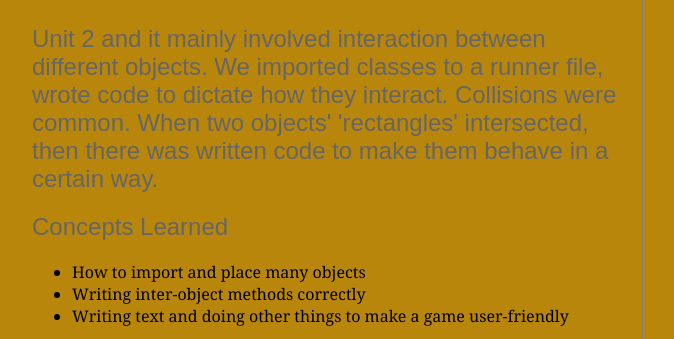
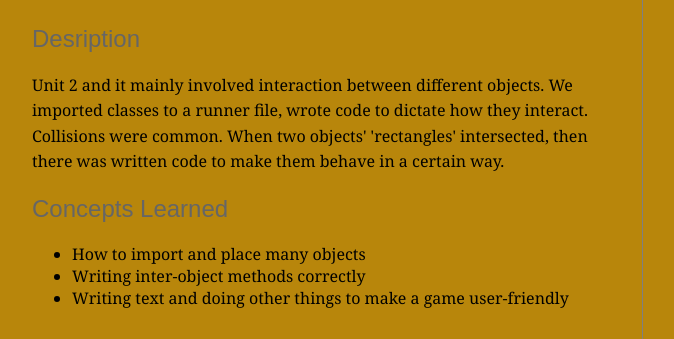
Before and after one commit to BachVinylDiscs/BachVinylDiscs.github.io, a plain HTML site: page python.html in a window 1280 px wide. Shown: the part 2182-2521 px from the top of the page, without its empty margins (83-757 px from the left). Drawn offline with Linux system fonts and the light colour scheme.

Commit message:
updated image

```diff
--- a/python.html
+++ b/python.html
@@ -65,9 +65,9 @@
 						<img src="images\pythonunit2part1.png" width="403" height="316" />
 						<img src="images\pythonunit2part2.png" width="403" height="314" />
 					</p>
-					<h2>Unit 2 and it mainly involved interaction between different objects. We imported classes to a runner file, wrote code to dictate how they interact.
-					Collisions were common. When two objects' 'rectangles' intersected, then there was written code to make them behave in a certain way.</h2>
-					<p></p>
+					<h2>Desription</h2>
+					<p>Unit 2 and it mainly involved interaction between different objects. We imported classes to a runner file, wrote code to dictate how they interact.
+					Collisions were common. When two objects' 'rectangles' intersected, then there was written code to make them behave in a certain way.</p>
 					<h2>Concepts Learned</h2>
 					<p>
 						<ul id="unitTwoConcepts">
```
